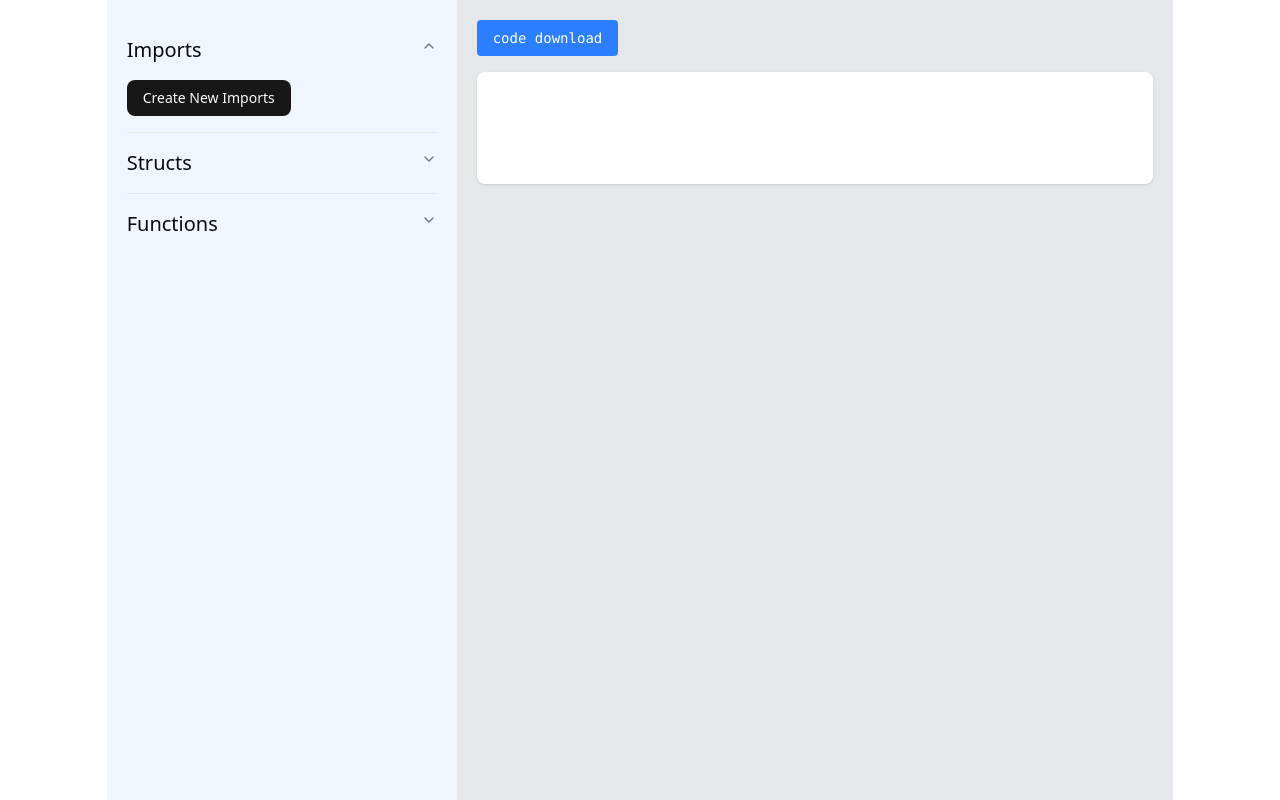
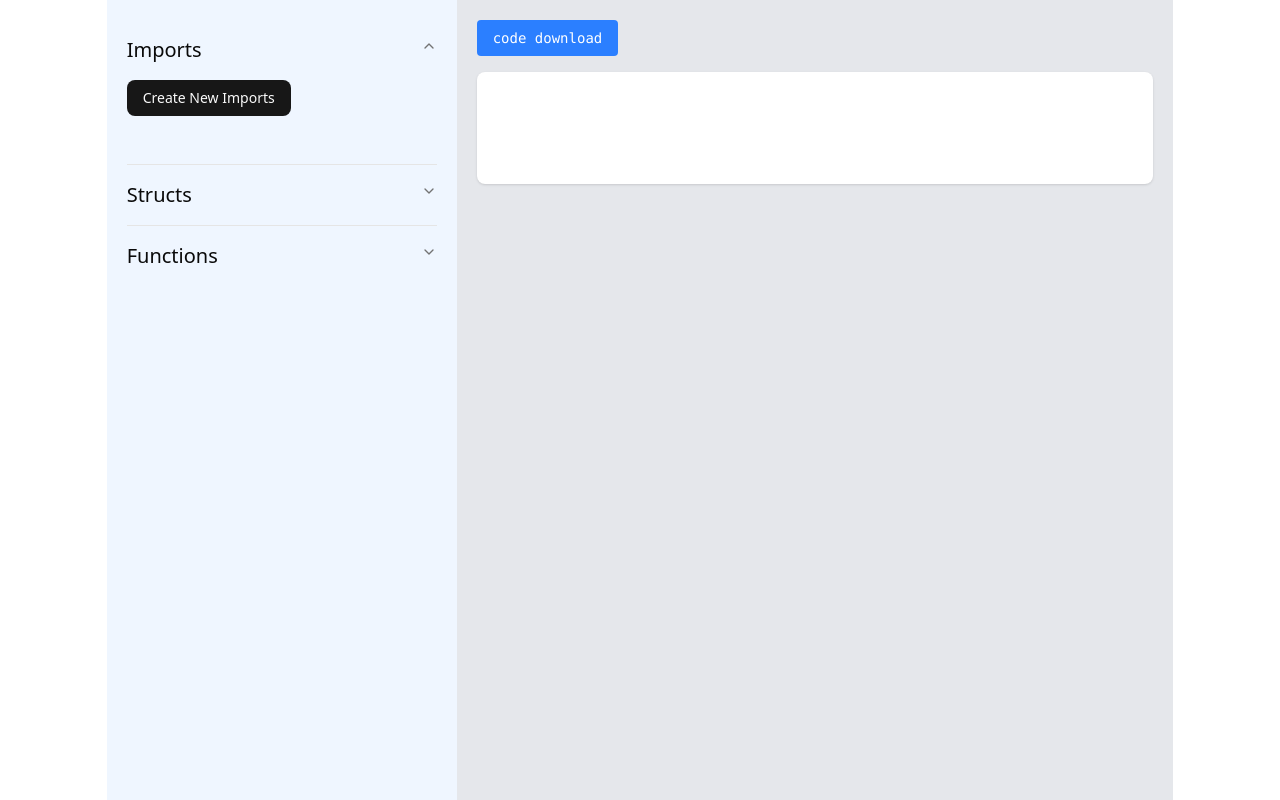
Before and after one commit to BlockBlockYonsei/SuiMoveScratch, a React (Vite) app: page / in a window 1280 px wide. Both pictures are taken after a click on the button "Imports". Built offline with nearby package versions, Linux system fonts and the light colour scheme; what @mysten/dapp-kit would draw is missing.

Commit message:
Add vertical padding to ImportedModuleLines

```diff
--- a/src/pages/NoCodeMoveV2/ImportedModuleLines.tsx
+++ b/src/pages/NoCodeMoveV2/ImportedModuleLines.tsx
@@ -6,7 +6,7 @@ interface Props {
 }
 export default function ImportedModuleLines({ imports }: Props) {
   return (
-    <>
+    <div className="py-4">
       {Object.entries(imports)
         .sort(([keyA], [keyB]) => keyA.localeCompare(keyB))
         .map(([key, values]) => {
@@ -30,6 +30,6 @@ export default function ImportedModuleLines({ imports }: Props) {
             </div>
           );
         })}{" "}
-    </>
+    </div>
   );
 }
```
